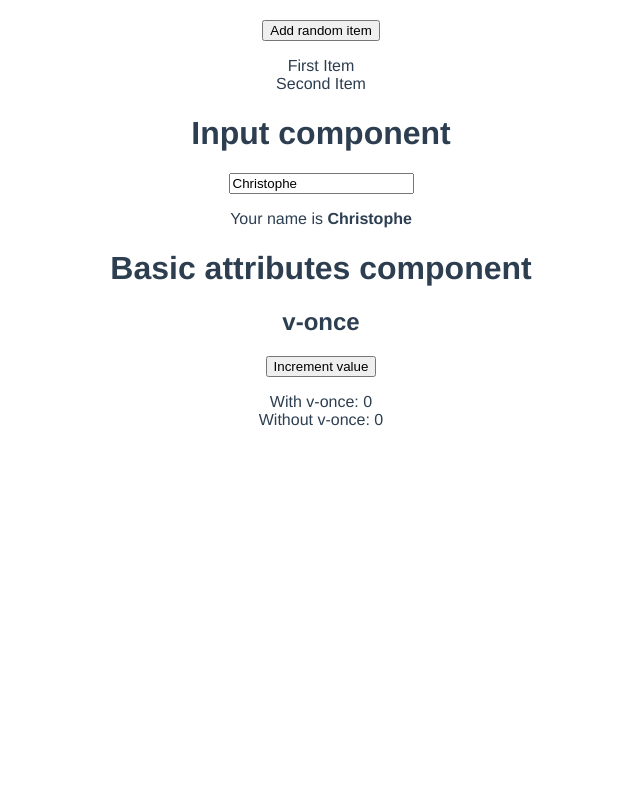
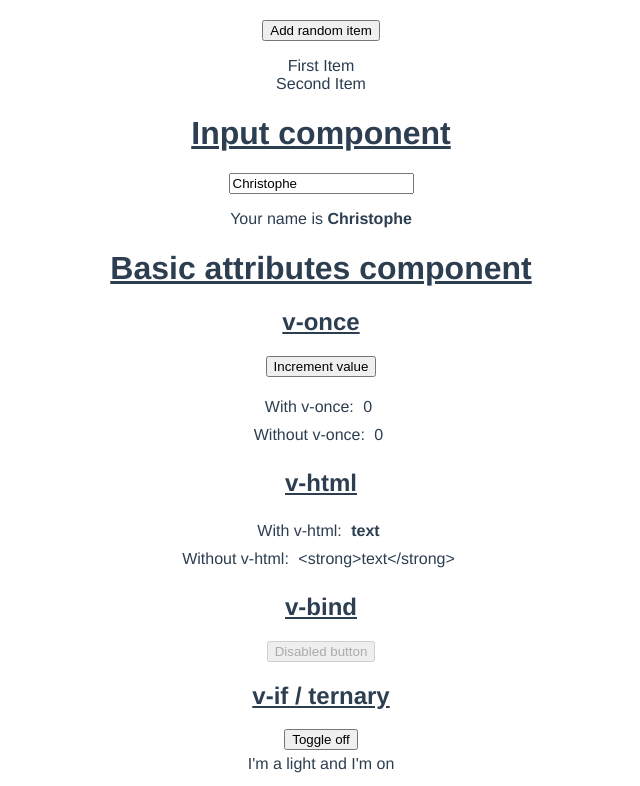
Before and after one commit to ChriisX/vue-training, a Vue app: page / in a window 1280 px wide. Shown: the part 214-1000 px from the top of the page, without its empty margins (319-959 px from the left). Before the commit the page ends 800 px from the top, so only its background shows below. Built offline with nearby package versions, Linux system fonts and the light colour scheme; the HTML template or start-up script is replaced by a standard one.

Commit message:
:sparkles: Added attributes examples

```diff
--- a/src/App.vue
+++ b/src/App.vue
@@ -33,4 +33,8 @@ export default {
   color: #2c3e50;
   margin-top: 60px;
 }
+
+h1, h2 {
+  text-decoration: underline;
+}
 </style>
--- a/src/components/BasicAttributesComponent.vue
+++ b/src/components/BasicAttributesComponent.vue
@@ -7,6 +7,16 @@
       <li>With v-once: <span v-once>{{ value }}</span></li>
       <li>Without v-once: <span>{{ value }}</span></li>
     </ul>
+    <h2>v-html</h2>
+    <ul>
+      <li>With v-html: <span v-html="rawHTML"></span></li>
+      <li>Without v-html: <span>{{ rawHTML }}</span></li>
+    </ul>
+    <h2>v-bind</h2>
+    <button :disabled="disabled">Disabled button</button>
+    <h2>v-if / ternary</h2>
+    <button @click="toggle">Toggle {{ display ? 'off' : 'on'}}</button><br />
+    <span v-if="display">I'm a light and I'm on</span>
   </div>
 </template>
 
@@ -15,12 +25,18 @@ export default {
   name: "BasicAttributesComponent",
   data() {
     return {
-      value: 0
+      value: 0,
+      rawHTML: "<strong>text</strong>",
+      disabled: true,
+      display: true
     }
   },
   methods: {
     increment: function() {
       this.value++;
+    },
+    toggle: function() {
+      this.display = !this.display;
     }
   }
 };
@@ -31,4 +47,9 @@ ul {
   list-style-type: none;
   padding: 0;
 }
+
+span {
+  display: inline-block;
+  margin: 5px;
+}
 </style>
```
